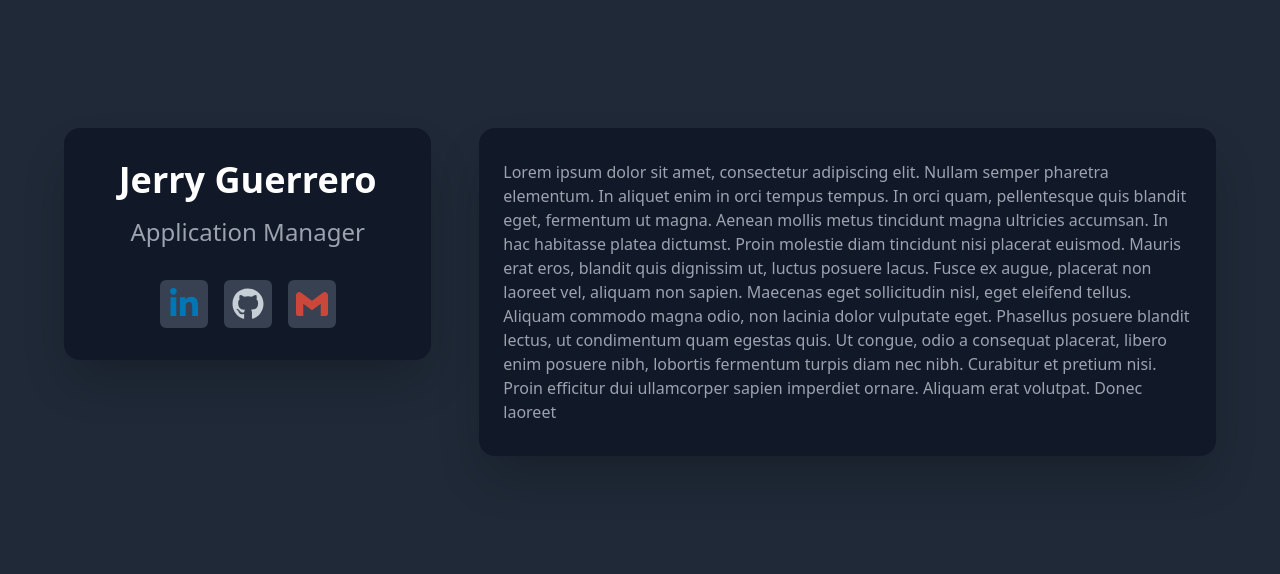
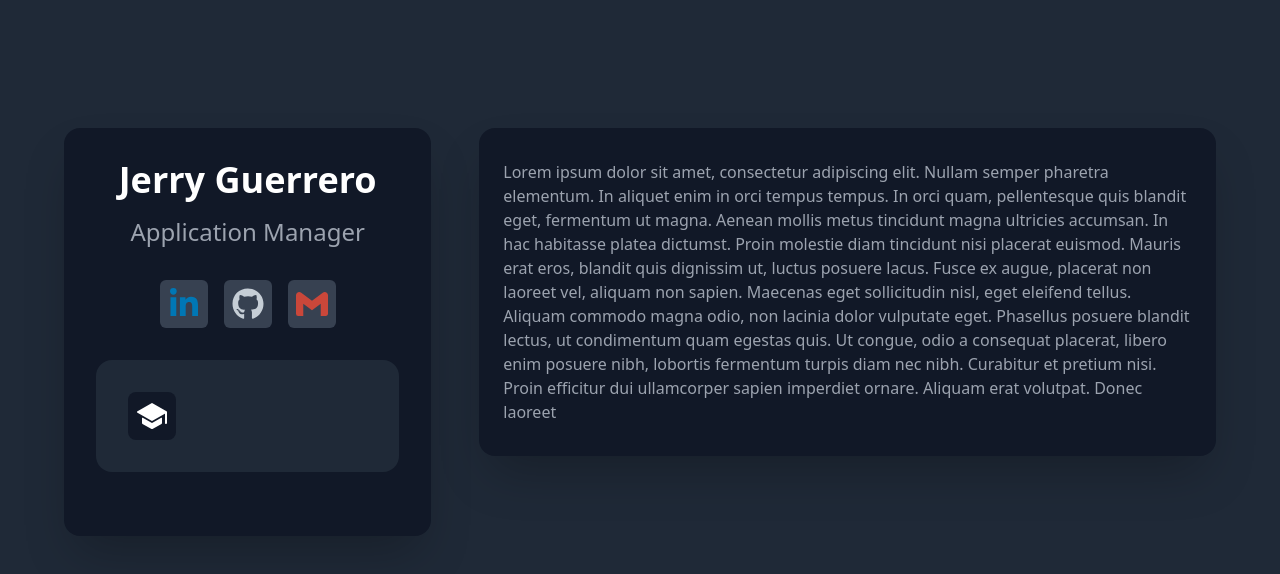
Before and after one commit to Durzo95/jerry-guerrero-portfolio, a Next.js app: page / in a window 1280 px wide. Shown: the top 574 px of the page. Built offline with nearby package versions, Linux system fonts and the light colour scheme.

Commit message:
beginning to setup demo info on profile

```diff
--- a/components/Profile.tsx
+++ b/components/Profile.tsx
@@ -1,8 +1,7 @@
 import React from "react";
-import Image from "next/image";
 import ProfileSocialLink from "./ProfileSocialLink";
 import socialMediaData from "../data/socialMediaData";
-import { FaFacebook, FaTwitter, FaLinkedinIn } from "react-icons/fa";
+import ProfileDemoInfo from "./ProfileDemoInfo";
 
 export default function Profile() {
   return (
@@ -25,6 +24,8 @@ export default function Profile() {
           />
         ))}
       </div>
+      {/* The Profile demographic overview */}
+      <ProfileDemoInfo />
     </div>
   );
 }
--- /dev/null
+++ b/components/ProfileDemoInfo.tsx
@@ -0,0 +1,16 @@
+import React from "react";
+import { IoSchool } from "react-icons/io5";
+
+export default function ProfileDemoInfo() {
+  return (
+    <div className="m-8 p-8 bg-gray-800 rounded-2xl">
+      <div className="flex flex-row">
+        <div className="flex flex-col">
+          <h3 className="rounded-lg bg-gray-900 p-2">
+            <IoSchool size={32} />
+          </h3>
+        </div>
+      </div>
+    </div>
+  );
+}
```
